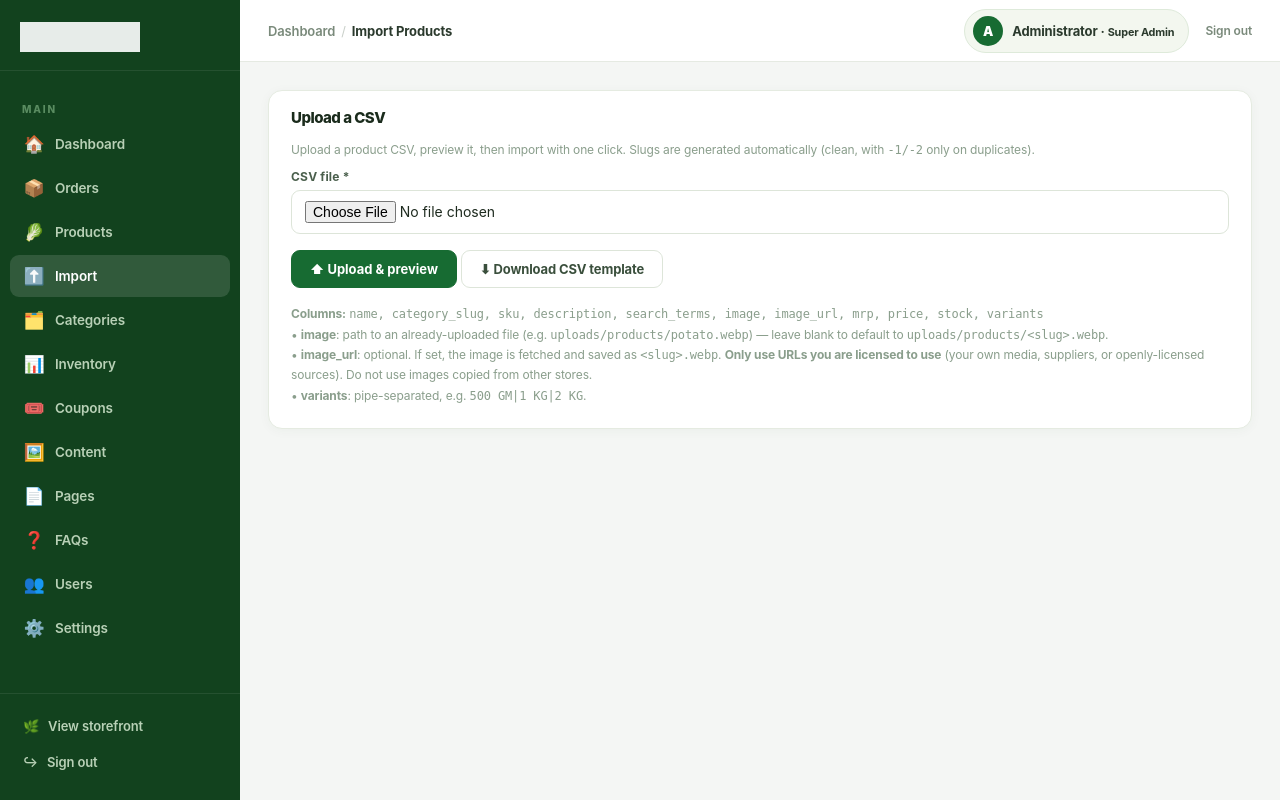
After one commit to mukeshchauhan2010-create/Aapki-grover-, a PHP site: page /aapkigrocery/admin/import.php in a window 1280 px wide. The commit adds this page. Run offline with PHP 8.4, Linux system fonts and the light colour scheme; a user stored in the database is signed in; data comes from the database, SQL or seed files in the repository; some libraries are stand-ins or nearby versions.

Commit message:
Add admin Import Products page: CSV upload + preview + one-click import, clean unique slugs, optional licensed image_url fetch to slug.webp

```diff
--- /dev/null
+++ b/admin/import.php
@@ -0,0 +1,180 @@
+<?php
+require_once __DIR__.'/../config/db.php';
+$pdo = db();
+if (!user_can($pdo, 'catalog')) redirect('admin/');
+
+$uploadDir  = __DIR__.'/../uploads/products';
+$publicDir  = 'uploads/products';
+$tmpCsvPath = sys_get_temp_dir().'/aapki_import_'.(int)user_id().'.csv';
+
+/* ── Helpers ──────────────────────────────────────────────── */
+function parseVariant(string $label): array {
+    $label = trim($label);
+    $num = (float)preg_replace('/[^0-9.]/','',$label);
+    $lc = strtolower($label); $unit='pc';
+    if (str_contains($lc,'kg')) $unit='kg';
+    elseif (str_contains($lc,'ml')) $unit='ml';
+    elseif (str_contains($lc,'ltr')||str_contains($lc,'litre')||str_contains($lc,'l')) $unit='l';
+    elseif (str_contains($lc,'gm')||str_contains($lc,'gms')||str_contains($lc,'g')) $unit='g';
+    elseif (str_contains($lc,'pcs')||str_contains($lc,'pc')||str_contains($lc,'pkt')) $unit='pc';
+    return ['label'=>$label,'unit'=>$unit,'qty'=>$num?:1];
+}
+function unique_slug(PDO $pdo, string $name): string {
+    $base = function_exists('slugify') ? slugify($name) : trim(preg_replace('/[^a-z0-9]+/i','-',strtolower($name)),'-');
+    $slug=$base; $n=1; $chk=$pdo->prepare('SELECT COUNT(*) FROM products WHERE slug=?');
+    while(true){$chk->execute([$slug]); if((int)$chk->fetchColumn()===0) break; $slug=$base.'-'.$n; $n++;}
+    return $slug;
+}
+/** Fetch an image from a URL and save as <slug>.webp. Returns public path or null. */
+function fetch_image(string $url, string $slug, string $uploadDir, string $publicDir): ?string {
+    $url = trim($url);
+    if ($url==='' || !preg_match('~^https?://~i',$url)) return null;
+    if (!function_exists('curl_init')) return null;
+    $ch=curl_init($url);
+    curl_setopt_array($ch,[CURLOPT_RETURNTRANSFER=>true,CURLOPT_FOLLOWLOCATION=>true,
+        CURLOPT_MAXREDIRS=>3,CURLOPT_TIMEOUT=>15,CURLOPT_SSL_VERIFYPEER=>true,
+        CURLOPT_USERAGENT=>'AapkiGrocery-Importer/1.0']);
+    $data=curl_exec($ch); $code=(int)curl_getinfo($ch,CURLINFO_HTTP_CODE);
+    $ctype=(string)curl_getinfo($ch,CURLINFO_CONTENT_TYPE); curl_close($ch);
+    if ($code!==200 || !$data || strlen($data)>8*1024*1024) return null;
+    if (stripos($ctype,'image/')!==0) return null;
+    $img=@imagecreatefromstring($data);
+    if(!$img) return null;
+    if(!is_dir($uploadDir)) mkdir($uploadDir,0775,true);
+    imagepalettetotruecolor($img); imagealphablending($img,false); imagesavealpha($img,true);
+    $path=$uploadDir.'/'.$slug.'.webp';
+    imagewebp($img,$path,90); imagedestroy($img);
+    return $publicDir.'/'.$slug.'.webp';
+}
+
+$err=''; $stage='upload'; $rows=[]; $previewRows=[];
+
+/* ── Step 1: receive uploaded CSV, stash to temp, go to preview ── */
+if ($_SERVER['REQUEST_METHOD']==='POST' && isset($_POST['do_upload']) && verify_csrf($_POST['csrf']??null)) {
+    if (empty($_FILES['csv']['tmp_name']) || ($_FILES['csv']['error']??1)!==UPLOAD_ERR_OK) {
+        $err='Please choose a CSV file to upload.';
+    } else {
+        $ext=strtolower(pathinfo($_FILES['csv']['name'],PATHINFO_EXTENSION));
+        if ($ext!=='csv') { $err='Only .csv files are allowed.'; }
+        else { move_uploaded_file($_FILES['csv']['tmp_name'],$tmpCsvPath); $stage='preview'; }
+    }
+}
+/* ── Step 3: confirm import from the stashed temp CSV ── */
+if ($_SERVER['REQUEST_METHOD']==='POST' && isset($_POST['do_import']) && verify_csrf($_POST['csrf']??null)) {
+    $stage='done';
+}
+
+/* ── Load category map ── */
+$cats=[]; foreach($pdo->query('SELECT id,slug,name FROM categories ORDER BY name') as $c){$cats[$c['slug']]=$c;}
+
+/* ── Read the stashed CSV for preview/import ── */
+$imported=0; $skipped=0; $results=[]; $errors=[];
+if (($stage==='preview'||$stage==='done') && is_file($tmpCsvPath)) {
+    $fh=fopen($tmpCsvPath,'r');
+    $header=fgetcsv($fh); // header row: name,category_slug,sku,description,search_terms,image,image_url,mrp,price,stock,variants
+    $line=0;
+    if ($stage==='done') $pdo->beginTransaction();
+    try {
+        while(($r=fgetcsv($fh))!==false){
+            if (count(array_filter($r, fn($v)=>trim((string)$v)!==''))===0) continue;
+            $line++;
+            $r=array_pad($r,11,'');
+            [$name,$catSlug,$sku,$desc,$search,$image,$imageUrl,$mrp,$price,$stock,$variantStr]=$r;
+            $name=trim($name); $catSlug=trim($catSlug);
+            if($name===''){$errors[]="Row $line: empty name"; $skipped++; continue;}
+            if(!isset($cats[$catSlug])){$errors[]="Row $line ($name): category '$catSlug' not found"; $skipped++; continue;}
+            $slug = unique_slug($pdo,$name);
+            $sku  = trim($sku) ?: 'AG-'.strtoupper(bin2hex(random_bytes(3)));
+            $image=trim($image); $imageUrl=trim($imageUrl);
+
+            if ($stage==='preview') {
+                $results[]=['name'=>$name,'cat'=>$catSlug,'slug'=>$slug,'price'=>$price,'img'=>$imageUrl?:($image?:'(slug.webp)')];
+                continue;
+            }
+            // ── actual import ──
+            $finalImage = $image ?: ('uploads/products/'.$slug.'.webp');
+            if ($imageUrl!=='') { $fetched=fetch_image($imageUrl,$slug,$GLOBALS['uploadDir'],$GLOBALS['publicDir']); if($fetched) $finalImage=$fetched; }
+            $catId=(int)$cats[$catSlug]['id'];
+            $pdo->prepare('INSERT INTO products(category_id,name,slug,sku,description,search_terms,image,image_webp,mrp,price,stock,low_stock_threshold,is_featured,is_active) VALUES(?,?,?,?,?,?,?,?,?,?,?,5,0,1)')
+                ->execute([$catId,$name,$slug,$sku,trim($desc),trim($search),$finalImage,$finalImage,(float)$mrp,(float)$price,(float)$stock]);
+            $pid=(int)$pdo->lastInsertId();
+            // variants
+            if (trim($variantStr)) {
+                $parts=explode('|',$variantStr); $per=(float)$stock/max(1,count($parts));
+                foreach($parts as $i=>$vl){$v=parseVariant($vl);
+                    $pdo->prepare('INSERT INTO product_variants(product_id,label,unit_type,quantity,mrp,price,stock,is_default) VALUES(?,?,?,?,?,?,?,?)')
+                        ->execute([$pid,$v['label'],$v['unit'],$v['qty'],(float)$mrp,(float)$price,$per,$i===0?1:0]);}
+            }
+            foreach(preg_split('/[\n,]+/',trim($search)) as $t){$t=trim($t); if($t) $pdo->prepare('INSERT IGNORE INTO product_synonyms(product_id,term) VALUES(?,?)')->execute([$pid,$t]);}
+            $results[]=['name'=>$name,'slug'=>$slug,'pid'=>$pid]; $imported++;
+        }
+        if ($stage==='done') $pdo->commit();
+    } catch(Throwable $e){ if($pdo->inTransaction())$pdo->rollBack(); $err=$e->getMessage(); }
+    fclose($fh);
+    if ($stage==='done') @unlink($tmpCsvPath);
+}
+
+$adminTitle='Import Products'; $adminSection='import'; $adminCrumbs=[['label'=>'Import Products']];
+include __DIR__.'/../includes/admin-header.php';
+?>
+<?php if($err): ?><div class="ap-alert"><?= e($err) ?></div><?php endif; ?>
+
+<?php if($stage==='upload'): ?>
+<div class="ap-card">
+  <div class="ap-card-header"><h2 class="ap-card-title">Upload a CSV</h2></div>
+  <div class="ap-card-body">
+    <p class="ap-hint">Upload a product CSV, preview it, then import with one click. Slugs are generated automatically (clean, with <code>-1/-2</code> only on duplicates).</p>
+    <form method="post" enctype="multipart/form-data" class="ap-form">
+      <input type="hidden" name="csrf" value="<?= e(csrf_token()) ?>">
+      <input type="hidden" name="do_upload" value="1">
+      <div class="ap-field"><label class="ap-label">CSV file *</label><input class="ap-input" type="file" name="csv" accept=".csv" required></div>
+      <div><button class="ap-btn ap-btn-primary">⬆ Upload &amp; preview</button>
+      <a class="ap-btn" href="<?= url('tools/catalog-import-template.csv') ?>" download>⬇ Download CSV template</a></div>
+    </form>
+    <div class="ap-hint" style="margin-top:16px;line-height:1.7">
+      <b>Columns:</b> <code>name, category_slug, sku, description, search_terms, image, image_url, mrp, price, stock, variants</code><br>
+      • <b>image</b>: path to an already-uploaded file (e.g. <code>uploads/products/potato.webp</code>) — leave blank to default to <code>uploads/products/&lt;slug&gt;.webp</code>.<br>
+      • <b>image_url</b>: optional. If set, the image is fetched and saved as <code>&lt;slug&gt;.webp</code>. <b>Only use URLs you are licensed to use</b> (your own media, suppliers, or openly-licensed sources). Do not use images copied from other stores.<br>
+      • <b>variants</b>: pipe-separated, e.g. <code>500 GM|1 KG|2 KG</code>.
+    </div>
+  </div>
+</div>
+
+<?php elseif($stage==='preview'): ?>
+<div class="ap-card">
+  <div class="ap-card-header"><h2 class="ap-card-title">Preview — <?= count($results) ?> ready, <?= $skipped ?> skipped</h2></div>
+  <div class="ap-card-body no-pad">
+    <?php if($errors): ?><div class="ap-alert" style="margin:14px"><?php foreach($errors as $e2): ?><div>⚠️ <?= e($e2) ?></div><?php endforeach; ?></div><?php endif; ?>
+    <div class="ap-table-wrap"><table class="ap-table">
+      <thead><tr><th>#</th><th>Name</th><th>Category</th><th>Slug</th><th>Price</th><th>Image</th></tr></thead>
+      <tbody>
+      <?php foreach($results as $i=>$r): ?>
+        <tr><td><?= $i+1 ?></td><td><b><?= e($r['name']) ?></b></td><td><?= e($r['cat']) ?></td><td><code><?= e($r['slug']) ?></code></td><td>₹<?= e($r['price']) ?></td><td><small><?= e($r['img']) ?></small></td></tr>
+      <?php endforeach; ?>
+      </tbody>
+    </table></div>
+  </div>
+  <div class="ap-card-body">
+    <form method="post">
+      <input type="hidden" name="csrf" value="<?= e(csrf_token()) ?>">
+      <input type="hidden" name="do_import" value="1">
+      <button class="ap-btn ap-btn-primary" onclick="return confirm('Import <?= count($results) ?> products now?')">🚀 Import <?= count($results) ?> products</button>
+      <a class="ap-btn" href="<?= url('admin/import.php') ?>">✕ Cancel</a>
+    </form>
+  </div>
+</div>
+
+<?php else: /* done */ ?>
+<div class="ap-card">
+  <div class="ap-card-header"><h2 class="ap-card-title">✅ Import complete — <?= $imported ?> added, <?= $skipped ?> skipped</h2></div>
+  <div class="ap-card-body">
+    <?php if($errors): ?><div class="ap-alert"><?php foreach($errors as $e2): ?><div>⚠️ <?= e($e2) ?></div><?php endforeach; ?></div><?php endif; ?>
+    <div style="display:flex;gap:10px;">
+      <a class="ap-btn ap-btn-primary" href="<?= url('admin/products.php') ?>">View products</a>
+      <a class="ap-btn" href="<?= url('admin/import.php') ?>">Import another CSV</a>
+    </div>
+  </div>
+</div>
+<?php endif; ?>
+
+<?php include __DIR__.'/../includes/admin-footer.php'; ?>
--- a/includes/admin-header.php
+++ b/includes/admin-header.php
@@ -32,6 +32,7 @@ $_navItems = [
     ['dashboard', '🏠', 'Dashboard',  url('admin/'),                 null],
     ['orders',    '📦', 'Orders',     url('admin/orders.php'),       'orders'],
     ['products',  '🥬', 'Products',   url('admin/products.php'),     'catalog'],
+    ['import',    '⬆️', 'Import',     url('admin/import.php'),       'catalog'],
     ['categories','🗂️',  'Categories', url('admin/categories.php'),  'catalog'],
     ['inventory', '📊', 'Inventory',  url('admin/inventory.php'),    'catalog'],
     ['coupons',   '🎟️',  'Coupons',   url('admin/coupons.php'),      'settings'],
--- a/tools/catalog-import-template.csv
+++ b/tools/catalog-import-template.csv
@@ -1,3 +1,3 @@
-name,category_slug,sku,description,search_terms,image,mrp,price,stock,variants
-Fresh Potatoes,fresh-vegetables,AG-VEG-001,Fresh potatoes,"potato,aalu,alu,आलू,fresh potato",,50,39,200,"100 GM|200 GM|500 GM|1 KG"
-Fresh Bananas,fresh-fruits,AG-FRU-001,Fresh bananas,"banana,kela,केला,fresh banana",,80,65,100,"3 PCS|6 PCS|12 PCS"
+name,category_slug,sku,description,search_terms,image,image_url,mrp,price,stock,variants
+Fresh Potatoes,fresh-vegetables,AG-VEG-001,Fresh potatoes,"potato,aalu,alu,आलू",,,50,39,200,"100 GM|200 GM|500 GM|1 KG"
+Fresh Bananas,fresh-fruits,AG-FRU-001,Fresh bananas,"banana,kela,केला,fresh banana",,,80,65,100,"3 PCS|6 PCS|12 PCS"
```
